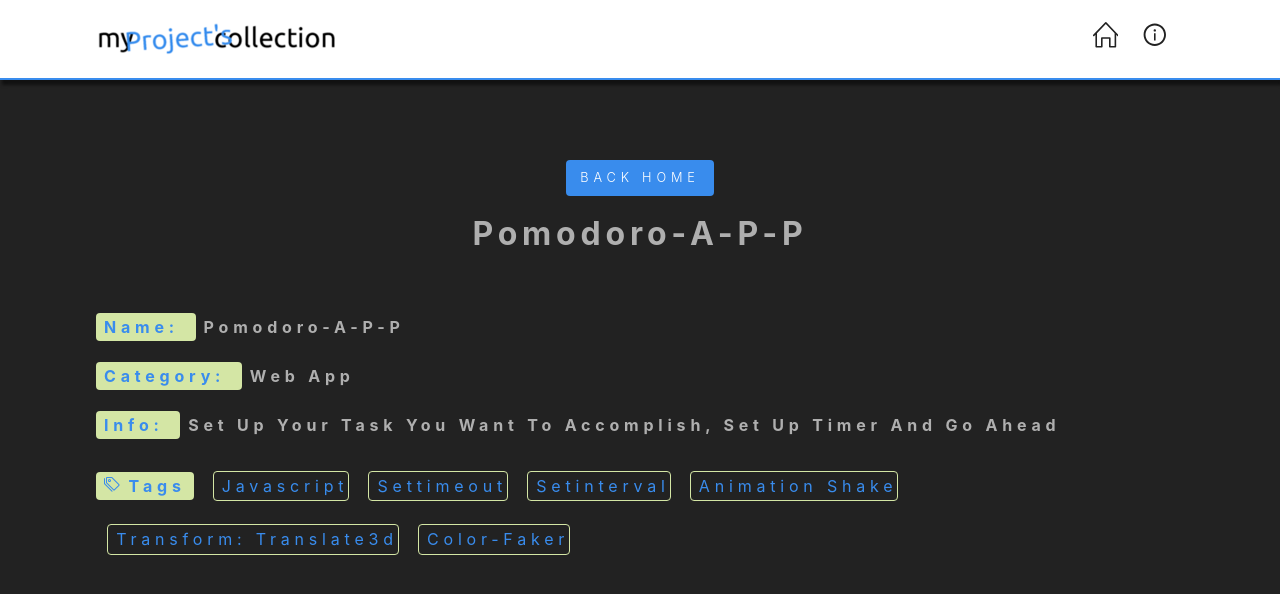
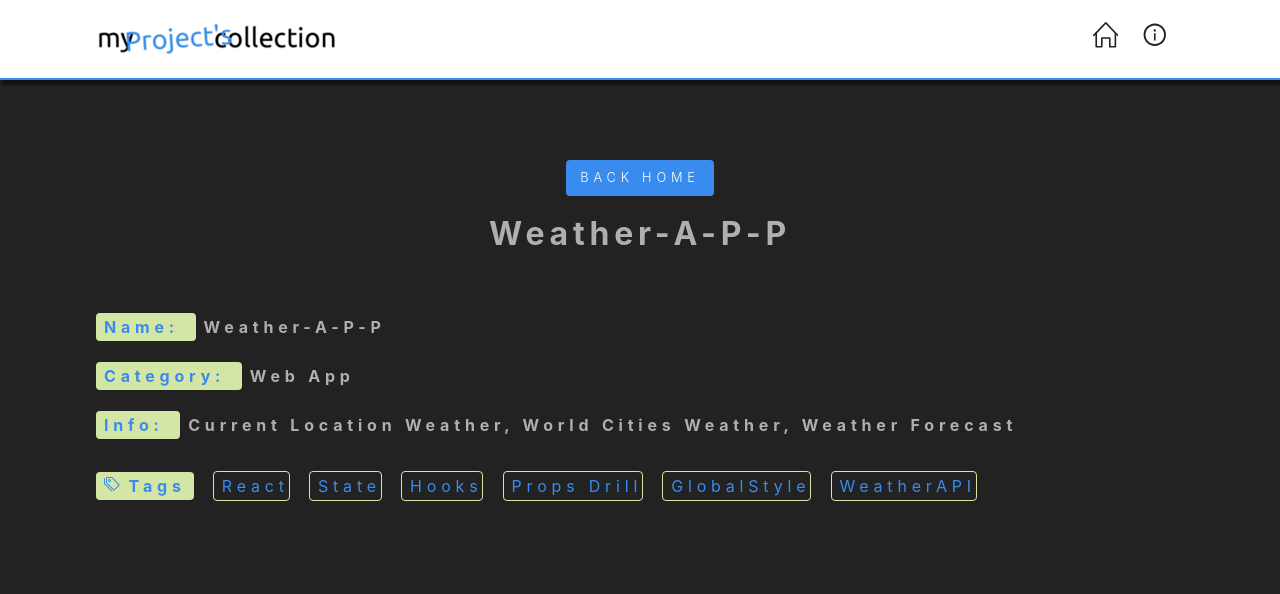
Before and after one commit to jvin08/31-my-collection, a React (Create React App) app: page /project/0 in a window 1280 px wide. Shown: the top 594 px of the page. Built offline with nearby package versions, Linux system fonts and the light colour scheme.

Commit message:
added weather app

```diff
--- a/src/Data.js
+++ b/src/Data.js
@@ -1,8 +1,26 @@
 
 
 const data =   [
+    {
+        id:0,
+        name: 'weather-a-p-p',
+        category: 'web app',
+        link: "https://weath-e-r-app.netlify.app/",
+        info: "current location weather, world cities weather, weather forecast",
+        img:
+          'https://raw.githubusercontent.com/jvin08/www-ther/main/weather-page.JPG',
+        sources: [
+          ["react", "https://react.dev/"],
+          ["state", "https://react.dev/learn/updating-objects-in-state"],
+          ["hooks", "https://react.dev/reference/react/hooks"],
+          ["props drill", "https://dev.to/codeofrelevancy/what-is-prop-drilling-in-react-3kol"],
+          ["GlobalStyle", "https://scalablecss.com/styled-components-global-styles/"],
+          ["weatherAPI", "https://www.weatherapi.com/"],
+        ],
+        date: "01 2024",
+      },
   {
-    id:0,
+    id:1,
     name: 'pomodoro-a-p-p',
     category: 'web app',
     link: "https://pomodoro-a-p-p.netlify.app/",
@@ -20,7 +38,7 @@ const data =   [
     date: "11 2023",
   },
   {
-    id:1,
+    id:2,
     name: 'jobster',
     category: 'web app',
     link: "https://jobs-tracking.netlify.app",
@@ -38,7 +56,7 @@ const data =   [
     date: "04 2023",
   },
   {
-    id:2,
+    id:3,
     name: 'quiz',
     category: 'web quiz',
     link: "https://qu-i-z.netlify.app",
@@ -51,7 +69,7 @@ const data =   [
     date: "12 2022",
   },
   {
-    id:3,
+    id:4,
     name: 'gadgetopia',
     category: 'online store',
     link: "https://gadget-opia.netlify.app/",
@@ -67,7 +85,7 @@ const data =   [
     date: "02 2023",
   },
   {
-    id:4,
+    id:5,
     name: 'gallery',
     category: 'picture\'s bank',
     link: "https://st-ock-pho-to.netlify.app/",
@@ -83,7 +101,7 @@ const data =   [
     date: "12 2022",
   },
   {
-    id:5,
+    id:6,
     name: 'cocktail\'s',
     category: 'drinks\'s bank',
     link: "https://cocktails4u.netlify.app/",
@@ -98,7 +116,7 @@ const data =   [
     date: "11 2022",
   },
   {
-    id:6,
+    id:7,
     name: 'create person',
     category: 'random people',
     link: "https://newrandomperson.netlify.app/",
@@ -113,7 +131,7 @@ const data =   [
     date: "12 2022",
   },
   {
-    id:7,
+    id:8,
     name: 'pagination',
     category: 'random pages',
     link: "https://p-agination.netlify.app/",
@@ -127,7 +145,7 @@ const data =   [
     date: "12 2022",
   },
   {
-    id:8,
+    id:9,
     name: 'movies searcher',
     category: 'collection',
     link: "https://mo-vies-db.netlify.app/",
@@ -141,7 +159,7 @@ const data =   [
     date: "12 2022",
   },
   {
-  id:9,
+  id:10,
   name: 'github user',
   category: 'users data',
   link: "https://charts4u.netlify.app/",
@@ -157,7 +175,7 @@ const data =   [
   date: "12 2022",
 },
 {
-  id:10,
+  id:11,
   name: 'theme toggler',
   category: 'front page',
   link: "https://t-heme-toggle.netlify.app/",
@@ -173,7 +191,7 @@ const data =   [
   date: "12 2022",
 },
 {
-  id:11,
+  id:12,
   name: 'application',
   category: 'form',
   link: "https://registr-form.netlify.app/",
@@ -186,7 +204,7 @@ const data =   [
   date: "01 2023",
 },
 {
-  id:12,
+  id:13,
   name: 'shopping list',
   category: 'notes',
   link: "https://shop-crocodile.netlify.app/",
@@ -202,7 +220,7 @@ const data =   [
   date: "06 2023",
 },
 {
-  id:13,
+  id:14,
   name: 'basketball scoreboard',
   category: 'score counter',
   link: "https://basket-ball-score-boards.netlify.app/",
@@ -217,7 +235,7 @@ const data =   [
   date: "08 2023",
 },
 {
-  id:14,
+  id:15,
   name: 'blackjack',
   category: 'card game',
   link: "https://black-jack-card-game.netlify.app/",
@@ -232,7 +250,7 @@ const data =   [
   date: "08 2023",
 },
 {
-  id:15,
+  id:16,
   name: 'passwords generator',
   category: 'security app',
   link: "https://two-passwords-generator.netlify.app/",
@@ -247,7 +265,7 @@ const data =   [
   date: "08 2023",
 },
 {
-  id:16,
+  id:17,
   name: 'leads tracker',
   category: 'chrome/brave-extention',
   link: "https://leads-tracker-extention.netlify.app/",
@@ -262,7 +280,7 @@ const data =   [
   date: "09 2023",
 },
 {
-  id:17,
+  id:18,
   name: '6-units-converter',
   category: 'web app',
   link: "https://6-unit-converter.netlify.app/",
@@ -277,7 +295,7 @@ const data =   [
   date: "09 2023",
 },
 {
-  id:18,
+  id:19,
   name: 'oldagram',
   category: 'web app',
   link: "https://oldagram-copy-instagram.netlify.app/",
@@ -291,7 +309,7 @@ const data =   [
   date: "09 2023",
 },
 {
-  id:19,
+  id:20,
   name: 'coworking spaces website frontpage',
   category: 'web app',
   link: "https://coworking-hubs-page.netlify.app/",
@@ -307,7 +325,7 @@ const data =   [
   date: "09 2023",
 },
 {
-  id:20,
+  id:21,
   name: 'annoying cookie consent',
   category: 'web app',
   link: "https://cookie-consent-pop-up.netlify.app",
@@ -327,7 +345,7 @@ const data =   [
   date: "09 2023",
 },
 {
-  id:21,
+  id:22,
   name: 'cats mood picker',
   category: 'web app',
   link: "https://cats-mood-pickker.netlify.app/",
@@ -346,7 +364,7 @@ const data =   [
   date: "09 12 2023",
 },
 {
-  id:22,
+  id:23,
   name: 'xtwitter',
   category: 'social app',
   link: "https://x-clonee.netlify.app/",
@@ -366,7 +384,7 @@ const data =   [
   date: "09 12 2023",
 },
 {
-  id:23,
+  id:24,
   name: 'luxury bikes',
   category: 'fake web store',
   link: "https://opulent-bike-store.netlify.app/",
@@ -384,7 +402,7 @@ const data =   [
   date: "09 2023",
 },
 {
-  id:24,
+  id:25,
   name: 'snakes splash page',
   category: 'splash page',
   link: "https://snakes-splash.netlify.app/",
@@ -402,7 +420,7 @@ const data =   [
   date: "09 2023",
 },
 {
-  id:25,
+  id:26,
   name: 'activity-ideas-generator',
   category: 'one page',
   link: "https://act-ivitygenerator.netlify.app/",
@@ -419,7 +437,7 @@ const data =   [
   date: "09 2023",
 },
 {
-  id:26,
+  id:27,
   name: 'war',
   category: 'web',
   link: "https://war-war-card-game.netlify.app/",
@@ -439,7 +457,7 @@ const data =   [
   date: "10 2023",
 },
 {
-  id:27,
+  id:28,
   name: 'my-business-card',
   category: 'web-page',
   link: "https://ivan-vasylyniuk.netlify.app/",
```
Also changed, not shown: src/pages/SingleProject.js (line endings or trailing spaces).
